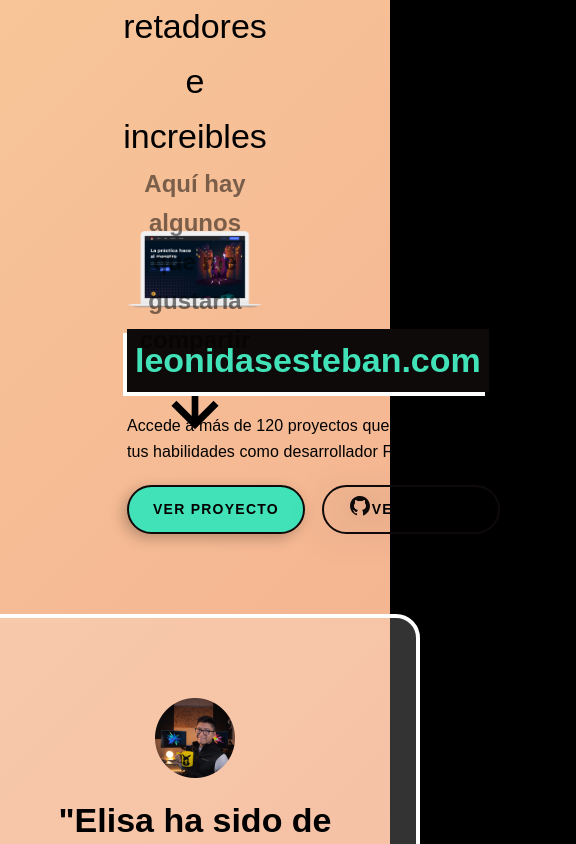
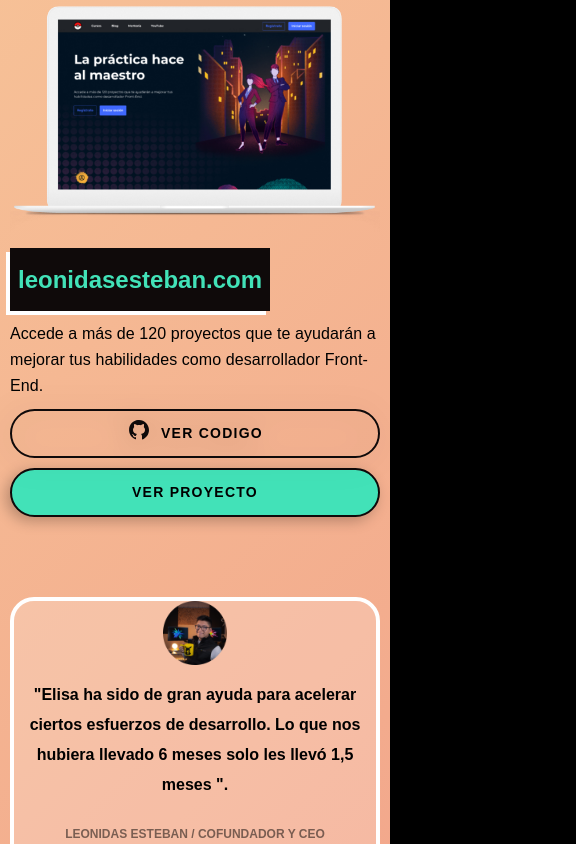
Before and after one commit to Gonzalogdlr/PortafoliodeElisa, a plain HTML site: page index.html in a window 390 px wide. Shown: the part 1156-2000 px from the top of the page, 576 px wide, since content can reach past the window. Drawn offline with Linux system fonts and the light colour scheme; files whose address does not match are found by name.

Commit message:
Add Views part 2

```diff
--- a/index.html
+++ b/index.html
@@ -14,7 +14,7 @@
         <button>PROYECTOS</button>
         <button>HABLEMOS</button>
       </div>
-      <button class="button button-primary">Descargar Currículum</button>
+      <button class="button button-primary"><span class="button-hidden">Descargar &nbsp</span>Currículum</button>
     </header>
 
     <main>
--- a/src/css/base/global.css
+++ b/src/css/base/global.css
@@ -13,3 +13,7 @@
 html{
   background: black;
 }
+@media (max-width: 1200px){
+  .principal{
+    padding: 0px 10px;
+  }
--- a/src/css/base/typography.css
+++ b/src/css/base/typography.css
@@ -48,3 +48,8 @@ h5{
 .normal-weight{
   font-weight: normal;
 }
+@media (max-width: 760px){
+  h4{
+    font-size: 24px;
+  }
+}
--- a/src/css/components/button.css
+++ b/src/css/components/button.css
@@ -31,3 +31,13 @@ button{
 .button-secondary{
   filter: drop-shadow(-4px 4px 14px rgba(0, 0, 0, 0.25));
 }
+@media (max-width: 760px){
+  .button-hidden{
+    display: none;
+  }
+  .button{
+    gap: 10px;
+    justify-content: center;
+
+  }
+}
--- a/src/css/components/hero.css
+++ b/src/css/components/hero.css
@@ -1,6 +1,6 @@
 .hero{
   display: flex;
-  /* align-items: center; */
+  align-items: center;
   justify-content: space-around;
 }
 .hero--data{
@@ -8,8 +8,7 @@
   flex-direction: column;
   justify-content: space-between;
   align-items: flex-start;
-  width: 449px;
-  height: 205px;
+  gap: 10px;
 }
 .hero__title{
   color: #42E2B8;
@@ -22,6 +21,7 @@
     display: flex;
     flex-direction: column-reverse;
     justify-content: center;
+    align-items:unset;
     gap: 15px;
   }
 }
--- a/src/css/components/recommendation.css
+++ b/src/css/components/recommendation.css
@@ -8,7 +8,6 @@
 .recommendations--data{
   display: flex;
   flex-direction: column;
-  padding: 80px 70px;
   align-items: center;
   text-align: center;
   background: rgba(255, 255, 255, 0.2);
@@ -20,3 +19,16 @@
   width: 80px;
   height: 80px;
 }
+@media (max-width: 760px){
+  .recommendations--data img{
+    width: 64px;
+    height: 64px;
+  }
+  .recommendations--data h4{
+    font-size: 16px;
+    line-height: 30px;
+  }
+  .recommendations--data h5{
+    font-size: 12px;
+  }
+}
--- a/src/css/helpers/helpers.css
+++ b/src/css/helpers/helpers.css
@@ -3,3 +3,10 @@
   justify-content: space-between;
   width: 83%;
 }
+@media (max-width: 760px){
+  .group-separate{
+    flex-direction: column-reverse;
+    gap: 10px;
+    width: 100%;
+  }
+}
--- a/src/css/layout/section-hola.css
+++ b/src/css/layout/section-hola.css
@@ -10,7 +10,6 @@
   padding: 0px;
 }
 .data__content{
-  width: 449px;
 }
 .icons-group{
   display: flex;
--- a/src/css/layout/section-proyectos.css
+++ b/src/css/layout/section-proyectos.css
@@ -6,3 +6,8 @@
   justify-content: center;
   align-items: center;
 }
+@media (max-width: 760px){
+  .coment h4{
+    size: 24px;
+  }
+}
```
